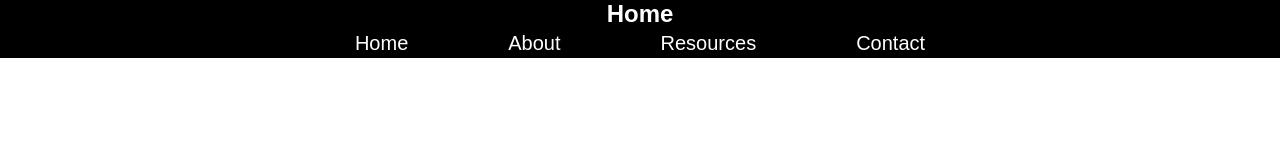
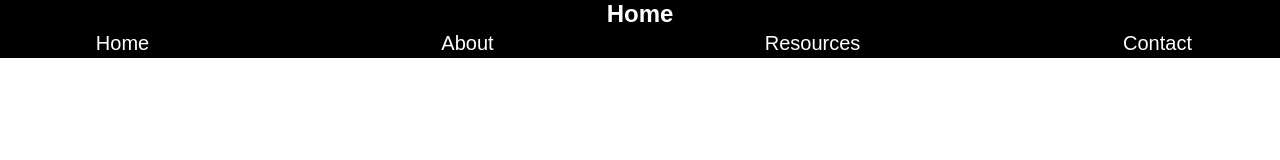
Before and after one commit to jonyawn/capstone, a plain HTML site: page index.html in a window 1280 px wide. Drawn offline with Linux system fonts and the light colour scheme.

Commit message:
Update styleSheet.css

```diff
--- a/styleSheet.css
+++ b/styleSheet.css
@@ -7,7 +7,8 @@
     font-family: sans-serif;
 }
 .navbar *{background-color: black;
-color: white;}
+color: white;
+width: 100%;}
 a{
     text-decoration: none;
 }
```
